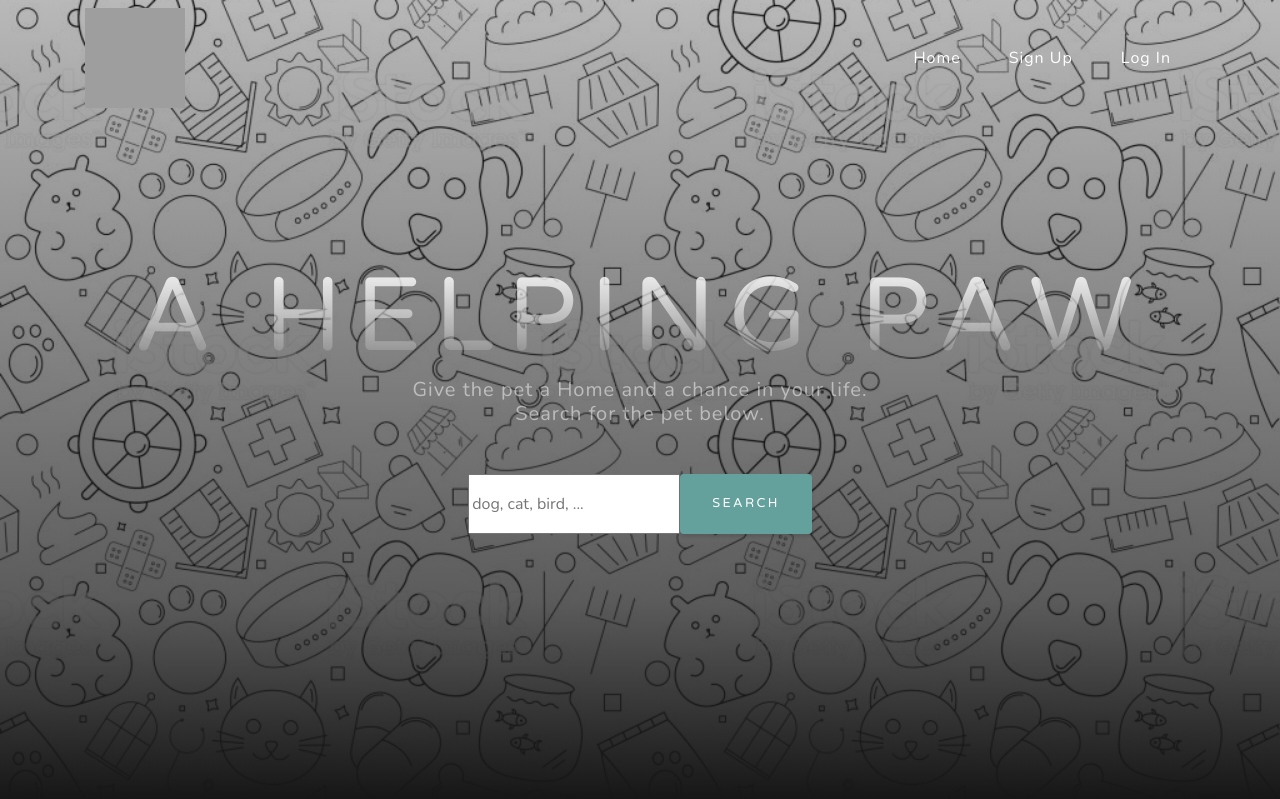
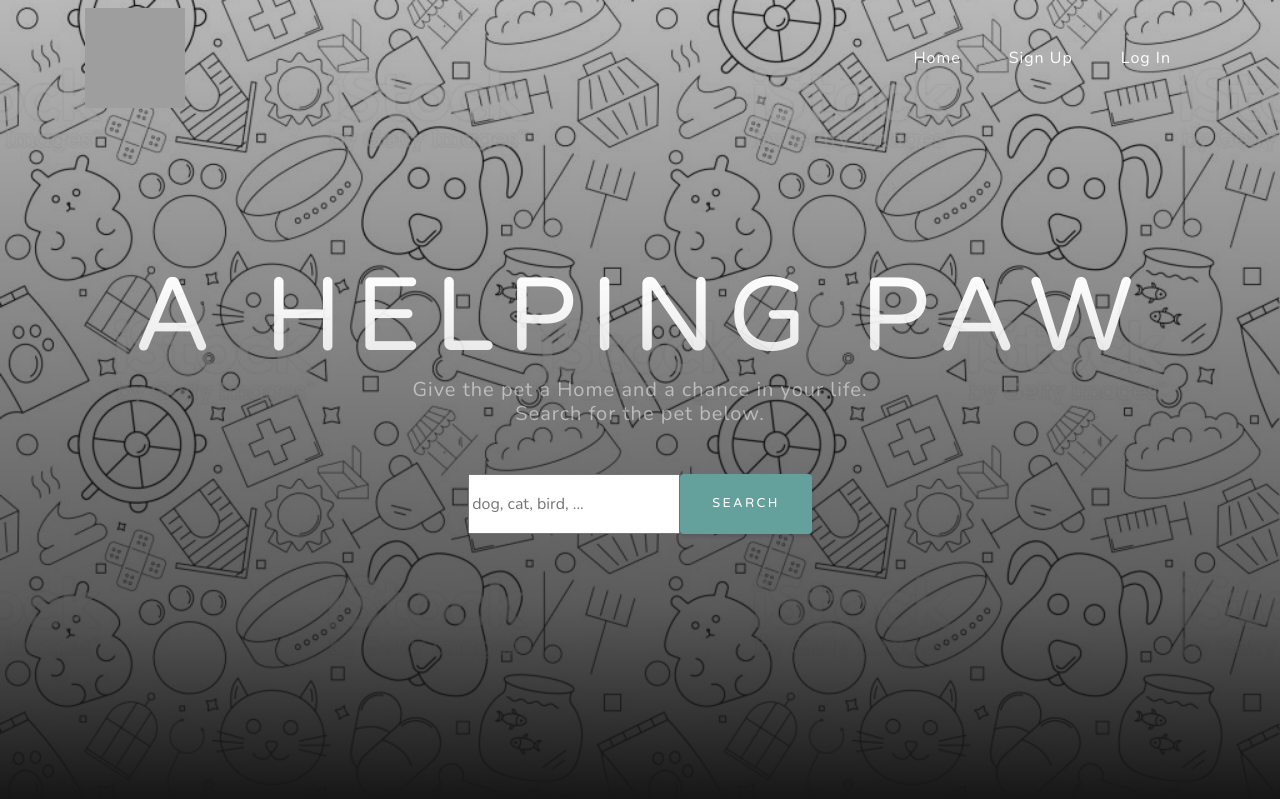
Before and after one commit to Jasonngyt/A-Helping-Paw, a Flask app: page / in a window 1280 px wide. Shown: the top 799 px of the page. Run offline with Flask 2, Linux system fonts and the light colour scheme; data that the repository does not hold is empty; some libraries are stand-ins or nearby versions; grey boxes are pictures that could not be loaded.

Commit message:
Update CSS for Home page

```diff
--- a/static/css/grayscale.css
+++ b/static/css/grayscale.css
@@ -102,7 +102,7 @@
   font-size: 2.5rem;
   line-height: 2.5rem;
   letter-spacing: 0.8rem;
-  background: -webkit-linear-gradient(rgba(255, 255, 255, 0.9), rgba(255, 255, 255, 0));
+  background: -webkit-linear-gradient(rgba(255, 255, 255, 1), rgba(255, 255, 255, 0.8));
   -webkit-text-fill-color: transparent;
   -webkit-background-clip: text;
 }
```
Also changed, not shown: README.md.
